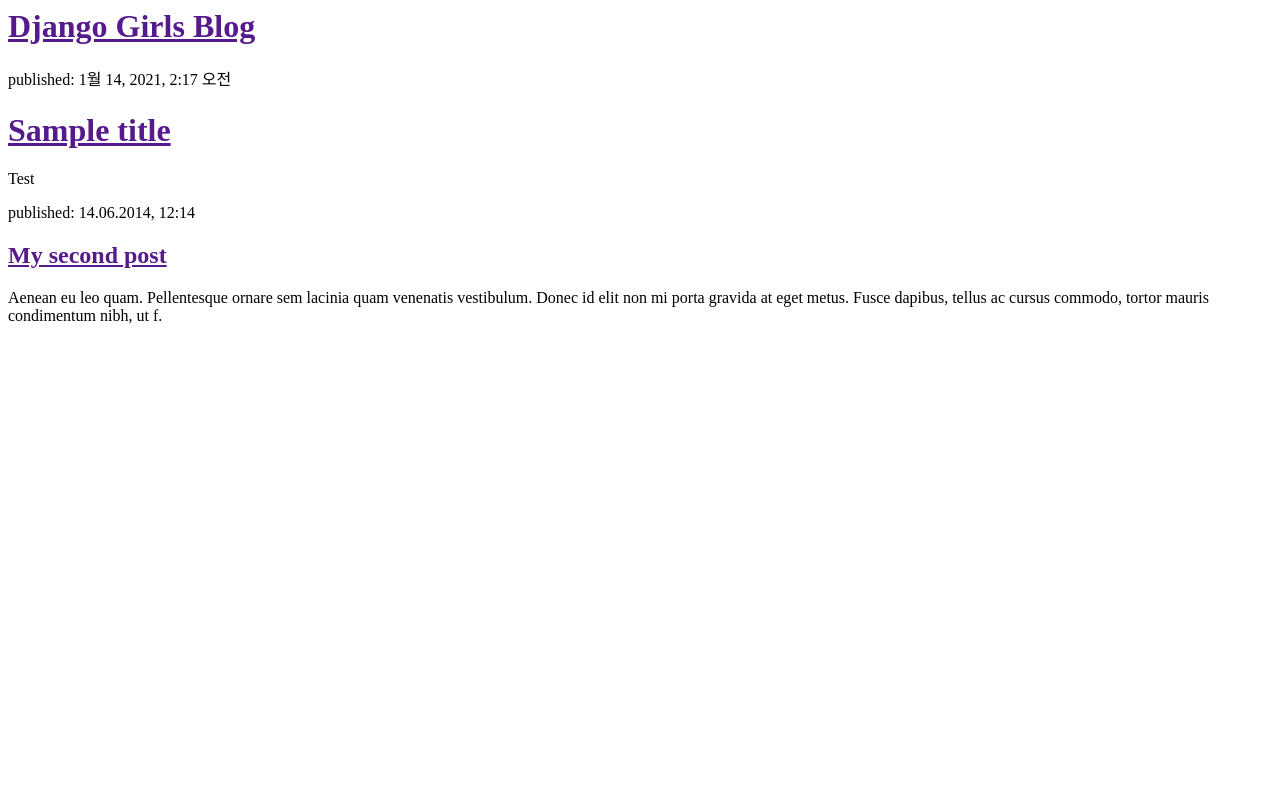
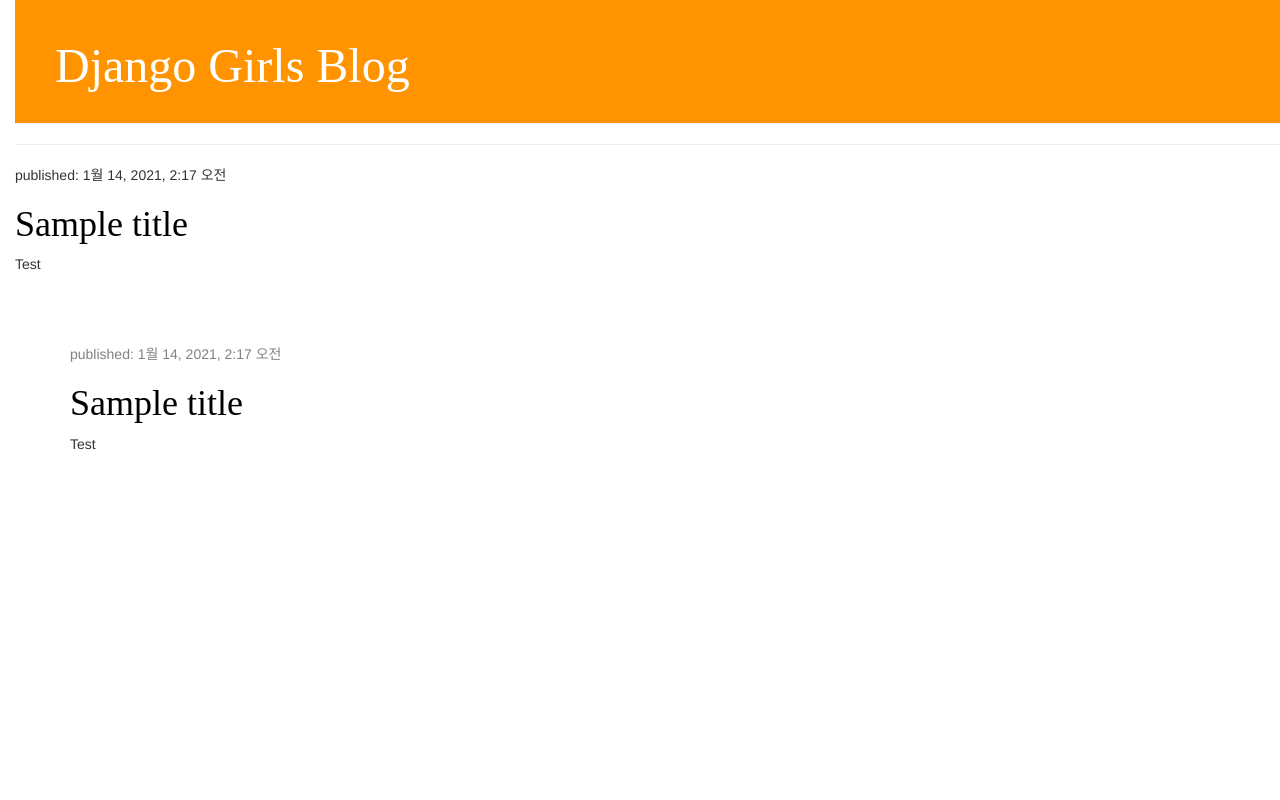
Before and after one commit to seong-hui/piro14_djangogirls, a Django app: page / in a window 1280 px wide. Run offline with Django 3.2, Linux system fonts and the light colour scheme; data comes from the database, SQL or seed files in the repository; some libraries are stand-ins or nearby versions.

Commit message:
CSS-예쁘게만들기

```diff
--- /dev/null
+++ b/blog/static/css/blog.css
@@ -0,0 +1,65 @@
+h1 a {
+  color: #fca205;
+  font-family: "Lobster";
+}
+
+body {
+  padding-left: 15px;
+}
+
+.page-header {
+  background-color: #ff9400;
+  margin-top: 0;
+  padding: 20px 20px 20px 40px;
+}
+
+.page-header h1,
+.page-header h1 a,
+.page-header h1 a:visited,
+.page-header h1 a:active {
+  color: #ffffff;
+  font-size: 36pt;
+  text-decoration: none;
+}
+
+.content {
+  margin-left: 40px;
+}
+
+h1,
+h2,
+h3,
+h4 {
+  font-family: "Lobster", cursive;
+}
+
+.date {
+  color: #828282;
+}
+
+.save {
+  float: right;
+}
+
+.post-form textarea,
+.post-form input {
+  width: 100%;
+}
+
+.top-menu,
+.top-menu:hover,
+.top-menu:visited {
+  color: #ffffff;
+  float: right;
+  font-size: 26pt;
+  margin-right: 20px;
+}
+
+.post {
+  margin-bottom: 70px;
+}
+
+.post h1 a,
+.post h1 a:visited {
+  color: #000000;
+}
--- a/blog/templates/blog/post_list.html
+++ b/blog/templates/blog/post_list.html
@@ -1,27 +1,39 @@
+{% load static %}
 <html>
-
     <head>
         <title>Django Girls blog</title>
+        <link rel="stylesheet" href="//maxcdn.bootstrapcdn.com/bootstrap/3.2.0/css/bootstrap.min.css">
+        <link rel="stylesheet" href="//maxcdn.bootstrapcdn.com/bootstrap/3.2.0/css/bootstrap-theme.min.css">
+        <link rel="stylesheet" href="{% static 'css/blog.css' %}">
     </head>
-
     <body>
-    <div>
-        <h1><a href="">Django Girls Blog</a></h1>
+        <div class="page-header">
+            <h1><a href="/">Django Girls Blog</a></h1>
         </div>
+        <hr>
 
         {% for post in posts %}
-    <div>
+            <div class="post">
                 <p>published: {{ post.published_date }}</p>
                 <h1><a href="">{{ post.title }}</a></h1>
                 <p>{{ post.text|linebreaksbr }}</p>
             </div>
         {% endfor %}
-    <div>
-        <p>published: 14.06.2014, 12:14</p>
-        <h2><a href="">My second post</a></h2>
-        <p>Aenean eu leo quam. Pellentesque ornare sem lacinia quam venenatis vestibulum. Donec id elit non mi porta
-            gravida at eget metus. Fusce dapibus, tellus ac cursus commodo, tortor mauris condimentum nibh, ut f.</p>
+
+        <div class="content container">
+            <div class="row">
+                <div class="col-md-8">
+                    {% for post in posts %}
+                        <div class="post">
+                            <div class="date">
+                                <p>published: {{ post.published_date }}</p>
+                            </div>
+                            <h1><a href="">{{ post.title }}</a></h1>
+                            <p>{{ post.text|linebreaksbr }}</p>
+                        </div>
+                    {% endfor %}
+                </div>
+            </div>
         </div>
     </body>
-
 </html>
```
Lines whose indentation alone changed are shown as unchanged.
